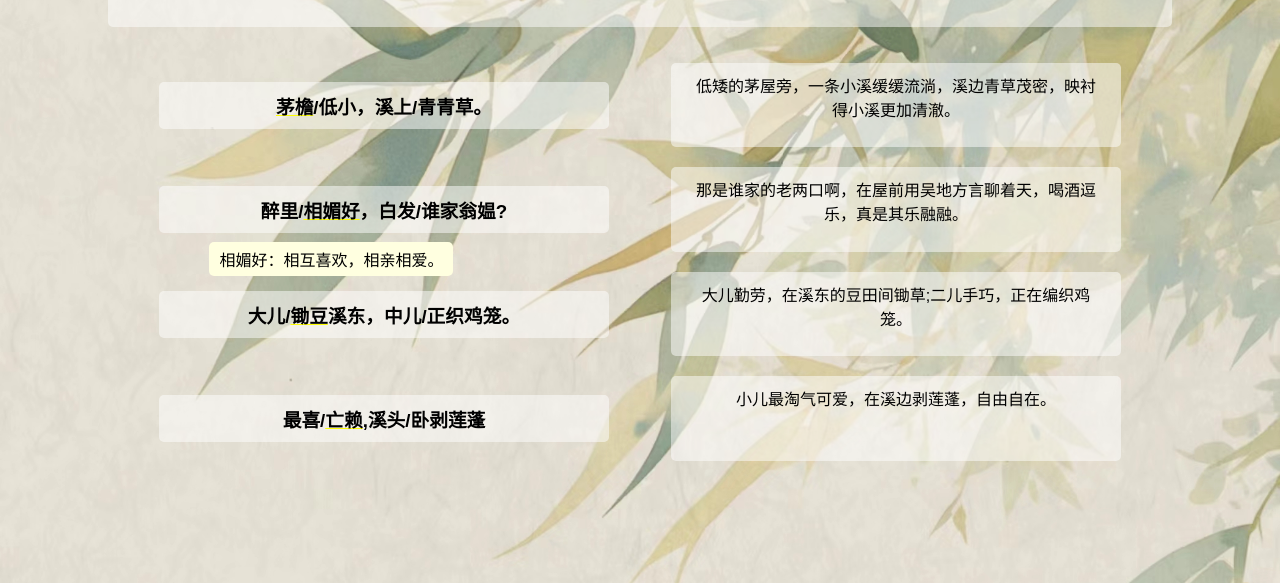
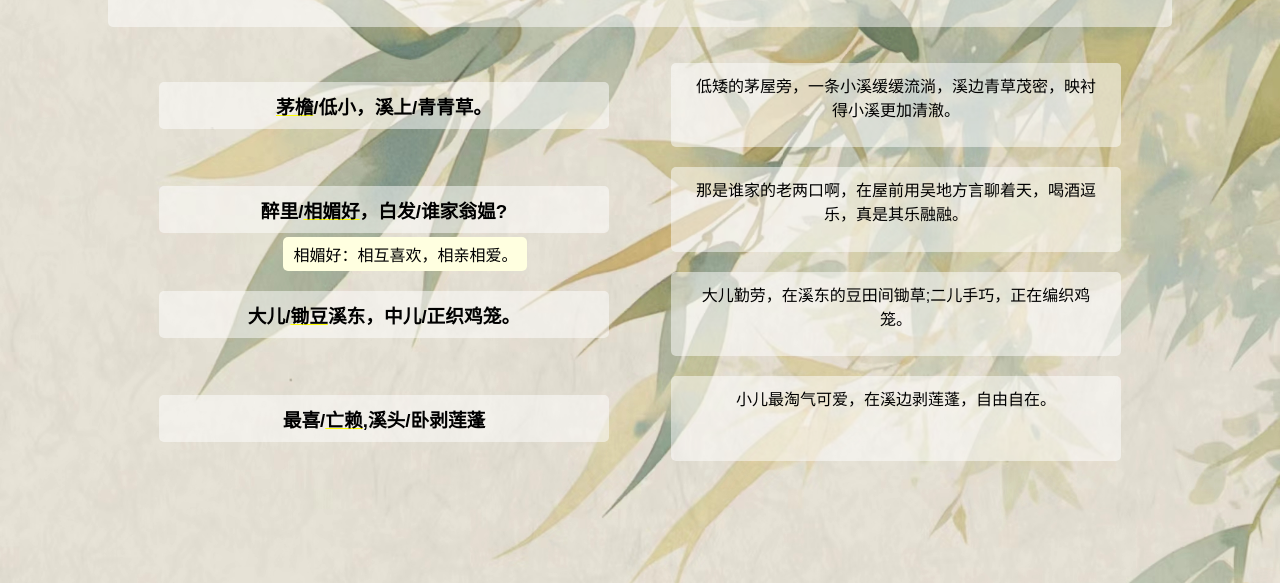
Before and after one commit to Gaoyv8888/EX1.3.1, a plain HTML site: page index.html in a window 1280 px wide. Both pictures are taken after a click on the element "相媚好". Shown: the part 217-800 px from the top of the page. Drawn offline with Linux system fonts and the light colour scheme.

Commit message:
Update index.html

```diff
--- a/index.html
+++ b/index.html
@@ -197,8 +197,8 @@
 	      // 获取点击文本的位置信息
 	      const rect = underlineTextXiangmeihao.getBoundingClientRect();
 	      // 设置信息框的位置
-	      infoBoxXiangmeihao.style.top = (rect.bottom + window.scrollY +20 ) + 'px';
-	      infoBoxXiangmeihao.style.left = (rect.left + window.scrollX + (underlineTextXiangmeihao.offsetWidth - infoBoxXiangmeihao.offsetWidth) / 2 ) + 'px';
+	      infoBoxXiangmeihao.style.top = (rect.bottom + window.scrollY + 15) + 'px';
+	      infoBoxXiangmeihao.style.left = (rect.left + window.scrollX - 20 ) + 'px';
 	    });
 
 		// 处理“锄豆”点击事件
```
